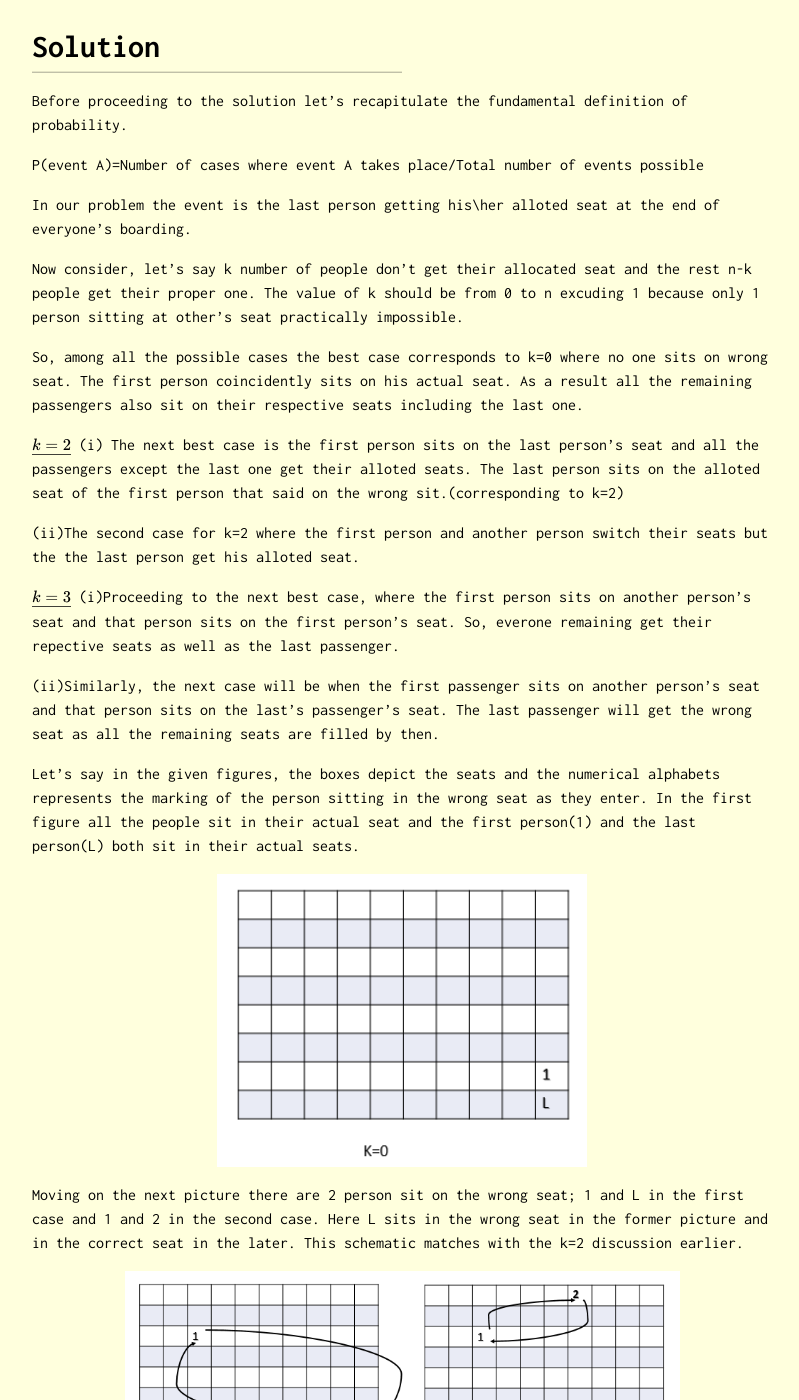
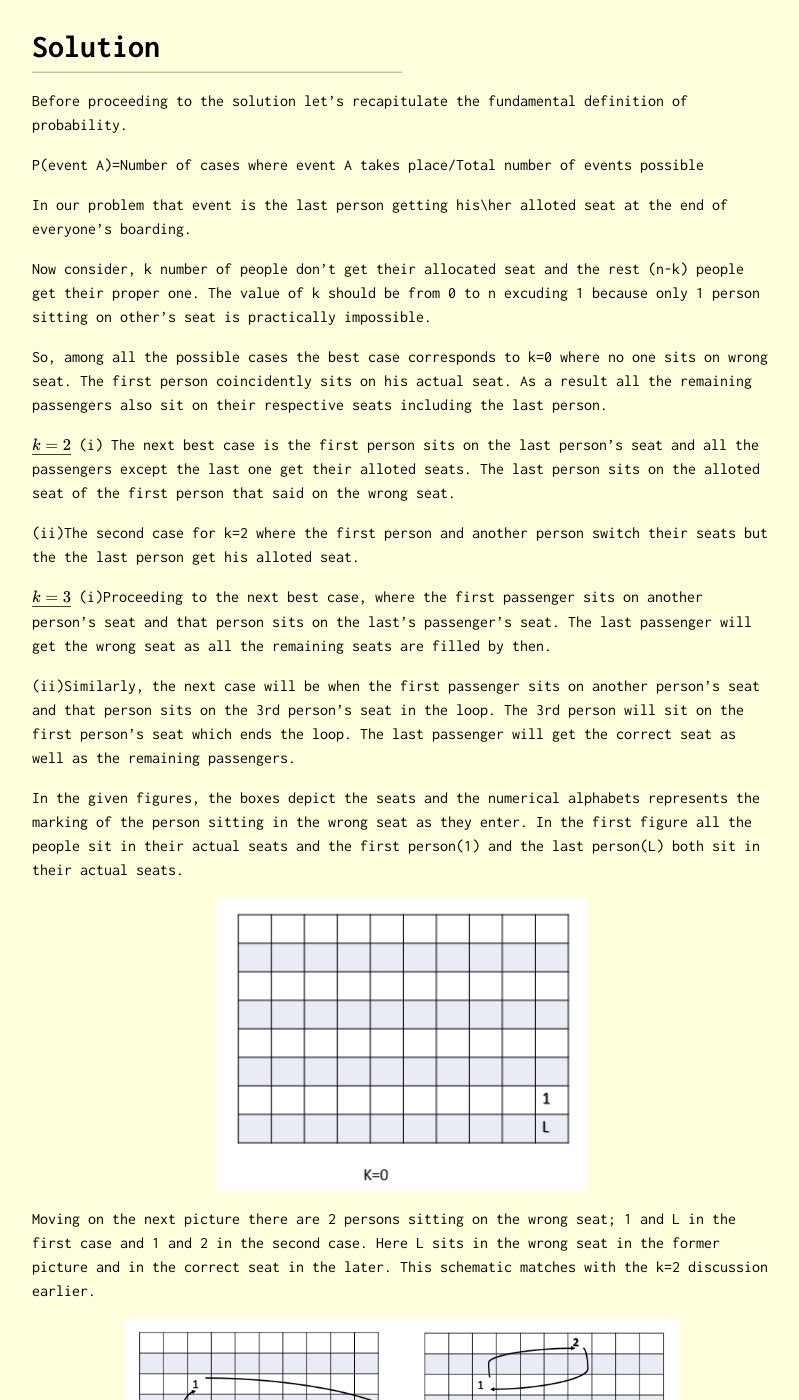
Before and after one commit to Oscuro-Phoenix/math-for-fun, a Jekyll site: the page built from _posts/2021-06-01-Problem-14.md, in a window 1280 px wide and 1400 px high, scrolled down 543 px. Shown: the whole window, without its empty margins (238-1037 px from the left). Built offline with Jekyll 4.4.1, drawn with Linux system fonts in a browser that asks for light colours; formulas are drawn with MathJax 3; some of the changed text lies outside the part shown.

Commit message:
Update 2021-06-01-Problem-14.md

```diff
--- a/_posts/2021-06-01-Problem-14.md
+++ b/_posts/2021-06-01-Problem-14.md
@@ -16,35 +16,34 @@
 
 P(event A)=Number of cases where event A takes place/Total number of events possible
 
-In our problem the event is the last person getting his\her alloted seat at the end of everyone's boarding.
+In our problem that event is the last person getting his\her alloted seat at the end of everyone's boarding.
 
-Now consider, let's say k number of people don't get their allocated seat and the rest n-k people get their proper one. The value of k should be from 0 to n excuding 1 because only 1 person sitting at other's seat practically impossible.
+Now consider, k number of people don't get their allocated seat and the rest (n-k) people get their proper one. The value of k should be from 0 to n excuding 1 because only 1 person sitting on other's seat is practically impossible.
 
- So, among all the possible cases the best case corresponds to k=0 where no one sits on wrong seat. The first person coincidently sits on his actual seat. As a result all the remaining passengers also sit on their respective seats including the last one.
+ So, among all the possible cases the best case corresponds to k=0 where no one sits on wrong seat. The first person coincidently sits on his actual seat. As a result all the remaining passengers also sit on their respective seats including the last person.
 
 $$\underline{k=2} \\$$
-(i) The next best case is the first person sits on the last person's seat and all the passengers except the last one get their alloted seats. The last person sits on the alloted seat of the first person that said on the wrong sit.(corresponding to k=2)
+(i) The next best case is the first person sits on the last person's seat and all the passengers except the last one get their alloted seats. The last person sits on the alloted seat of the first person that said on the wrong seat.
 
 (ii)The second case for k=2 where the first person and another person switch their seats but the the last person get his alloted seat.
 
 $$\underline{k=3} \\$$
-(i)Proceeding to the next best case, where the first person sits on another person's seat and that person sits on the first person's seat. So, everone remaining get their repective seats as well as the last passenger.
+(i)Proceeding to the next best case, where the first passenger sits on another person's seat and that person sits on the last's passenger's seat. The last passenger will get the wrong seat as all the remaining seats are filled by then.
 
-(ii)Similarly, the next case will be when the first passenger sits on another person's seat and that person sits on the last's passenger's seat. The last passenger will get the wrong seat as all the remaining seats are filled by then.
+(ii)Similarly, the next case will be when the first passenger sits on another person's seat and that person sits on the 3rd person's seat in the loop. The 3rd person will sit on the first person's seat which ends the loop. The last passenger will get the correct seat as well as the remaining passengers.
 
-Let's say in the given figures, the boxes depict the seats and the numerical alphabets represents the marking of the person sitting in the wrong seat as they enter. In the first figure all the people sit in their actual seat and the first person(1) and the last person(L) both sit in their actual seats.
+In the given figures, the boxes depict the seats and the numerical alphabets represents the marking of the person sitting in the wrong seat as they enter. In the first figure all the people sit in their actual seats and the first person(1) and the last person(L) both sit in their actual seats.
 
 <center><img style=" display: block; margin-left: auto; margin-right: auto;width: 50%;" src="../assets/Prob14_fig1.PNG"></center>
 
-Moving on the next picture there are 2 person sit on the wrong seat; 1 and L in the first case and 1 and 2 in the second case. Here L sits in the wrong seat in the former picture and in the correct seat in the later. This schematic matches with the k=2 discussion earlier.
+Moving on the next picture there are 2 persons sitting on the wrong seat; 1 and L in the first case and 1 and 2 in the second case. Here L sits in the wrong seat in the former picture and in the correct seat in the later. This schematic matches with the k=2 discussion earlier.
 
 <center><img style=" display: block; margin-left: auto; margin-right: auto;width: 75%;" src="../assets/Prob14_fig2.PNG"></center>
 
-In the last couple of figures, for k=3, either (1,2,L) or (1,2,3) completes the loop with wrong seats and similar to the previous case the in one of the cases the last person(L) sits on the correct seat.
+In the last couple of figures, for k=3, either (1,2,L) or (1,2,3) completes the loop with wrong seats and similar to the previous case in one of the cases the last person(L) sits on the correct seat.
 
 <center><img style=" display: block; margin-left: auto; margin-right: auto;width: 75%;" src="../assets/Prob14_fig3.PNG"></center>
 
-So, in general in ease case k people fall into a loop where they sits in each other's seats. But the remaining people get to sit on their repective ones. For the best case corresponding to k=0 where the last person gets the correct seat. The worst case where all the people sits in the wrong seats that correponds to k=n where the last person sits on the wrong seat. There are two possible cases for each of the remaining values of k in which exactly half cases leads to the correct seat for the last person. So the total number of cases =$$1+1+2*(n-2)=2n-2$$ and the event A occurs in $$n-1(1+n-2)$$ cases.
+So, in general in each case k people fall into a loop where they sits in each other's seats. But the remaining people get to sit on their repective ones. The best case is corresponding to k=0 where the last person gets the correct seat. The worst case where all the people sits in the wrong seats(k=n) and the last person sits on the wrong seat. There are two possible cases for each of the remaining values of k in which exactly half cases lead to the correct seat for the last person.
 
-
-This analysis leads to the probability = $$\frac{n-1}{2n-2}=\frac{1}{2}$$
+So the total number of cases possible=$$1+1+2*(n-2)=2n-2$$ and the event occurs in $$n-1(1+n-2)$$ cases. This analysis leads to the probability = $$\frac{n-1}{2n-2}=\frac{1}{2}$$
```
